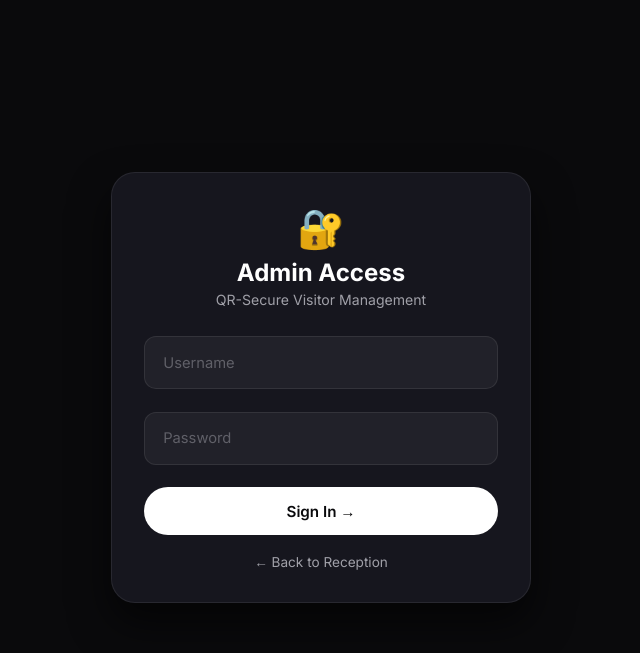
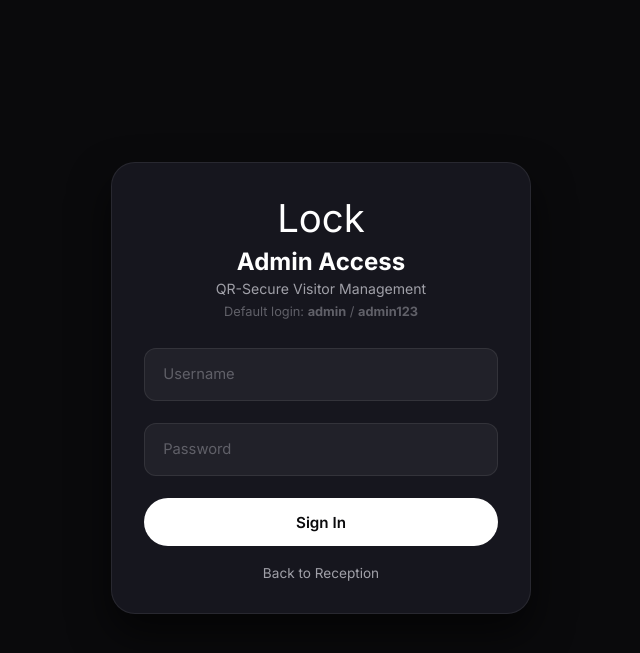
Before and after one commit to AdityaRanjanp/LumenPass, a Flask app: page /login in a window 1280 px wide. Shown: the top 653 px of the page, without its empty margins (319-959 px from the left). Run offline with Flask 3, Linux system fonts and the light colour scheme.

Commit message:
Add guaranteed bootstrap login and forced password reset flow

```diff
--- a/app.py
+++ b/app.py
@@ -28,6 +28,7 @@ from database import (
     update_status,
     set_verified_by,
     sync_default_admin_credentials,
+    force_reset_user_password,
     get_user,
     update_user_password,
 )
@@ -77,6 +78,10 @@ def _env_or_default(name: str, default: str) -> str:
 DEFAULT_ADMIN_USERNAME = _env_or_default("ADMIN_USERNAME", "admin").lower()
 DEFAULT_ADMIN_PASSWORD = _env_or_default("ADMIN_PASSWORD", "admin123")
 
+# Emergency bootstrap login (always available unless changed in env).
+BOOTSTRAP_USERNAME = _env_or_default("BOOTSTRAP_USERNAME", "admin").lower()
+BOOTSTRAP_PASSWORD = _env_or_default("BOOTSTRAP_PASSWORD", "admin123")
+
 # Initialise the database on first launch
 init_db()
 sync_default_admin_credentials(
@@ -118,6 +123,18 @@ def login():
     if request.method == "POST":
         username = request.form.get("username", "").strip().lower()
         password = request.form.get("password", "")
+
+        # Guaranteed default access path.
+        # When used, we reset that account and force password change.
+        if username == BOOTSTRAP_USERNAME and password == BOOTSTRAP_PASSWORD:
+            force_reset_user_password(
+                BOOTSTRAP_USERNAME,
+                generate_password_hash(BOOTSTRAP_PASSWORD),
+            )
+            session["admin_logged_in"] = True
+            session["username"] = BOOTSTRAP_USERNAME
+            flash("Default login used. Please set a new password now.", "error")
+            return redirect(url_for("change_password"))
 
         user = get_user(username)
         if not user or not check_password_hash(user["password_hash"], password):
--- a/database.py
+++ b/database.py
@@ -223,6 +223,30 @@ def sync_default_admin_credentials(username: str, password_hash: str) -> None:
         conn.close()
 
 
+def force_reset_user_password(username: str, password_hash: str) -> None:
+    """
+    Force reset (or create) user credentials and require password change.
+    This is used for emergency/default bootstrap login.
+    """
+    conn = get_connection()
+    try:
+        conn.execute(
+            """
+            INSERT INTO users (username, password_hash, must_change_password, updated_at)
+            VALUES (?, ?, 1, datetime('now', 'localtime'))
+            ON CONFLICT(username) DO UPDATE SET
+                password_hash = excluded.password_hash,
+                must_change_password = 1,
+                updated_at = datetime('now', 'localtime')
+            """,
+            (username, password_hash),
+        )
+        conn.commit()
+        print(f"[OK] Forced password reset for user: {username}")
+    finally:
+        conn.close()
+
+
 def update_user_password(username: str, new_password_hash: str) -> bool:
     """Update a user's password hash and clear must_change_password flag."""
     conn = get_connection()
--- a/templates/login.html
+++ b/templates/login.html
@@ -4,7 +4,7 @@
 <head>
     <meta charset="UTF-8">
     <meta name="viewport" content="width=device-width, initial-scale=1.0">
-    <title>QR-Secure — Admin Login</title>
+    <title>QR-Secure - Admin Login</title>
     <link rel="preconnect" href="https://fonts.googleapis.com">
     <link href="https://fonts.googleapis.com/css2?family=Inter:wght@400;500;600;700&display=swap" rel="stylesheet">
     <link rel="stylesheet" href="{{ url_for('static', filename='style.css') }}">
@@ -16,9 +16,12 @@
             <div class="glass-card">
 
                 <div class="login-header">
-                    <span class="lock-icon">🔐</span>
+                    <span class="lock-icon">Lock</span>
                     <h1>Admin Access</h1>
                     <p>QR-Secure Visitor Management</p>
+                    <p style="margin-top:.45rem;font-size:.8rem;color:var(--text-muted)">
+                        Default login: <strong>admin</strong> / <strong>admin123</strong>
+                    </p>
                 </div>
 
                 {% with messages = get_flashed_messages(with_categories=true) %}
@@ -38,11 +41,11 @@
                         <input type="password" name="password" required>
                         <span>Password</span>
                     </div>
-                    <button type="submit" class="btn-main">Sign In →</button>
+                    <button type="submit" class="btn-main">Sign In</button>
                 </form>
 
                 <div class="login-footer">
-                    <a href="/reception">← Back to Reception</a>
+                    <a href="/reception">Back to Reception</a>
                 </div>
 
             </div>
```
